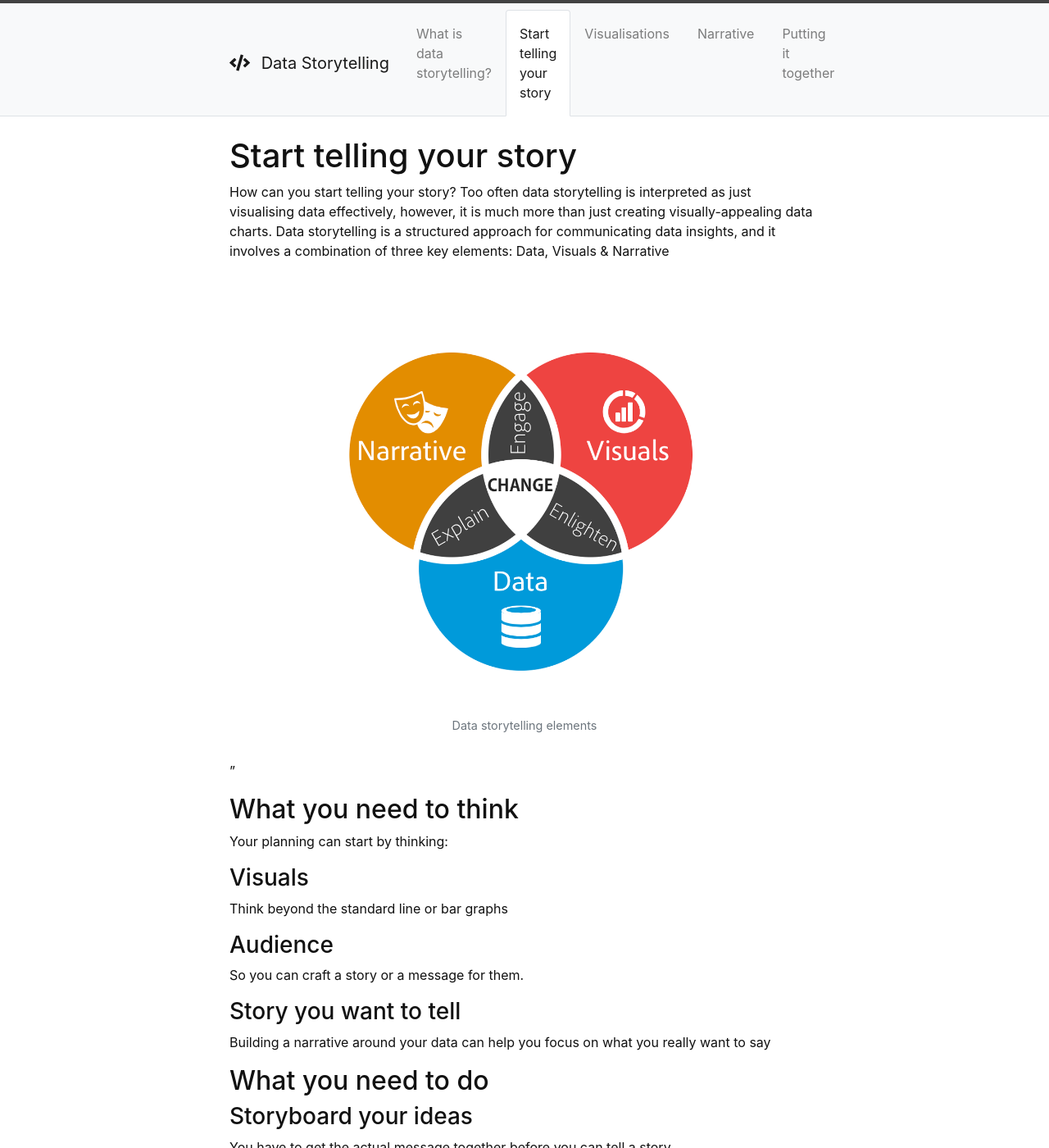
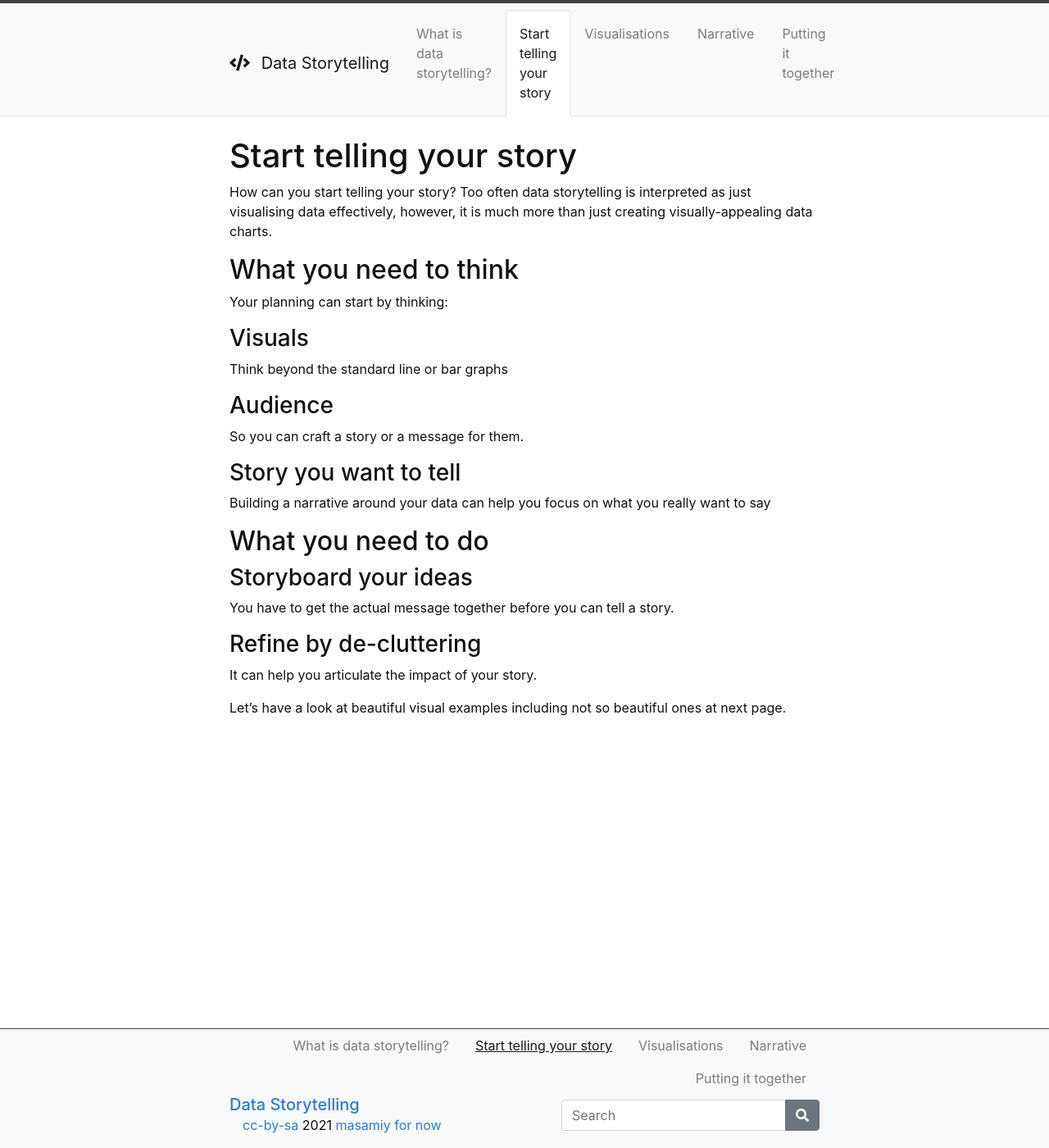
Before and after one commit to masamiy/DataStoryTelling, a Jekyll site: the page built from content/1-Start_telling_story.md, in a window 1280 px wide and 1400 px high. Shown: the whole window at 82% size. Built offline with Jekyll 4.4.1, drawn with Linux system fonts in a browser that asks for light colours.

Commit message:
Update 1-Start_telling_story.md

```diff
--- a/content/1-Start_telling_story.md
+++ b/content/1-Start_telling_story.md
@@ -3,9 +3,7 @@ title: Start telling your story
 nav: Start telling your story
 ---
 
-How can you start telling your story? Too often data storytelling is interpreted as just visualising data effectively, however, it is much more than just creating visually-appealing data charts. Data storytelling is a structured approach for communicating data insights, and it involves a combination of three key elements: Data, Visuals & Narrative
-
-{% include figure.html img="Data_Narrative_Visuals.png" alt="workshop scene" caption="Data storytelling elements" width="75%" %}"
+How can you start telling your story? Too often data storytelling is interpreted as just visualising data effectively, however, it is much more than just creating visually-appealing data charts.
 
 ## What you need to think
 
```
